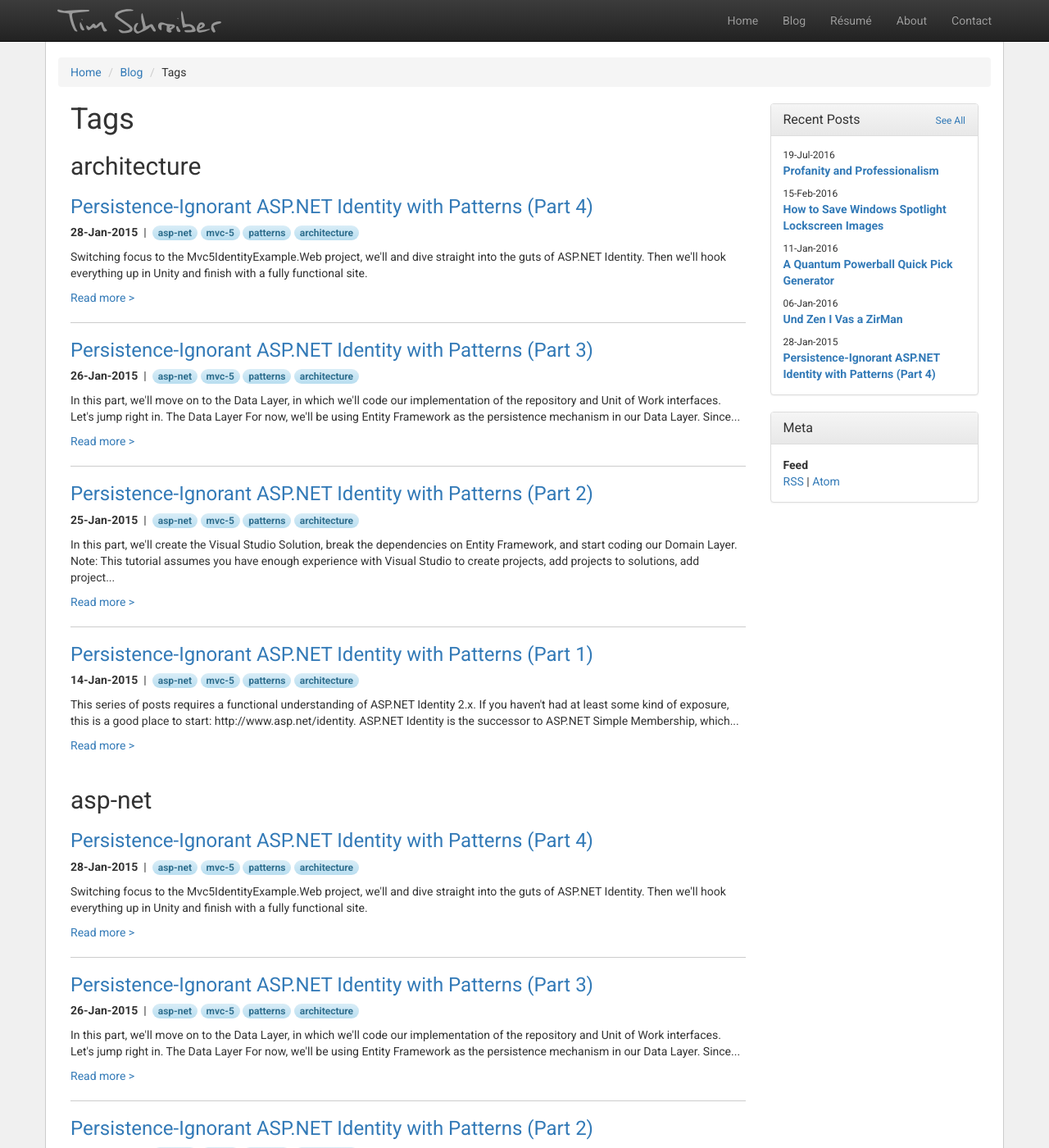
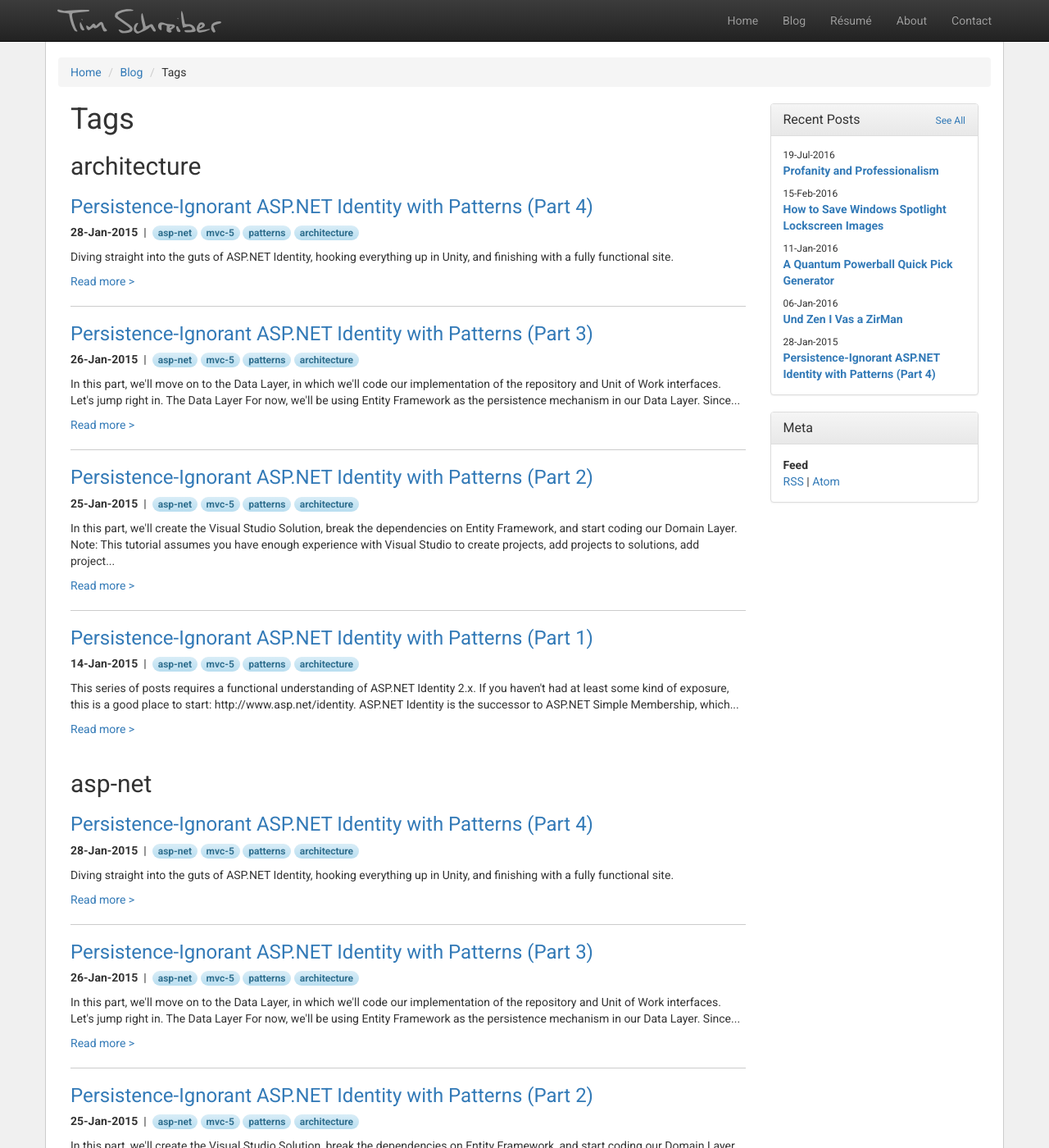
Before and after one commit to timschreiber/timschreiber.github.com, a Jekyll site: the page built from blog/tags/index.html, in a window 1280 px wide and 1400 px high. Shown: the whole window at 82% size. Built offline with Jekyll 4.4.1, drawn with Linux system fonts in a browser that asks for light colours; nearby versions of some CDN libraries; some of the changed text lies outside the part shown.

Commit message:
Update 2015-01-28-persistence-ignorant-asp-net-identity-with-patterns-part-4.md

```diff
--- a/_posts/2015-01-28-persistence-ignorant-asp-net-identity-with-patterns-part-4.md
+++ b/_posts/2015-01-28-persistence-ignorant-asp-net-identity-with-patterns-part-4.md
@@ -4,7 +4,7 @@ canonical: "http://timschreiber.com/2015/01/28/persistence-ignorant-asp-net-iden
 date: 2015-01-28
 layout: post2
 comments: true
-description: "Switching focus to the Mvc5IdentityExample.Web project, we'll and dive straight into the guts of ASP.NET Identity. Then we'll hook everything up in Unity and finish with a fully functional site."
+description: "Diving straight into the guts of ASP.NET Identity, hooking everything up in Unity, and finishing with a fully functional site."
 image: "persistence-ignorant-asp-net-identity-with-patterns.jpg"
 color: "#063352"
 tags:
```
